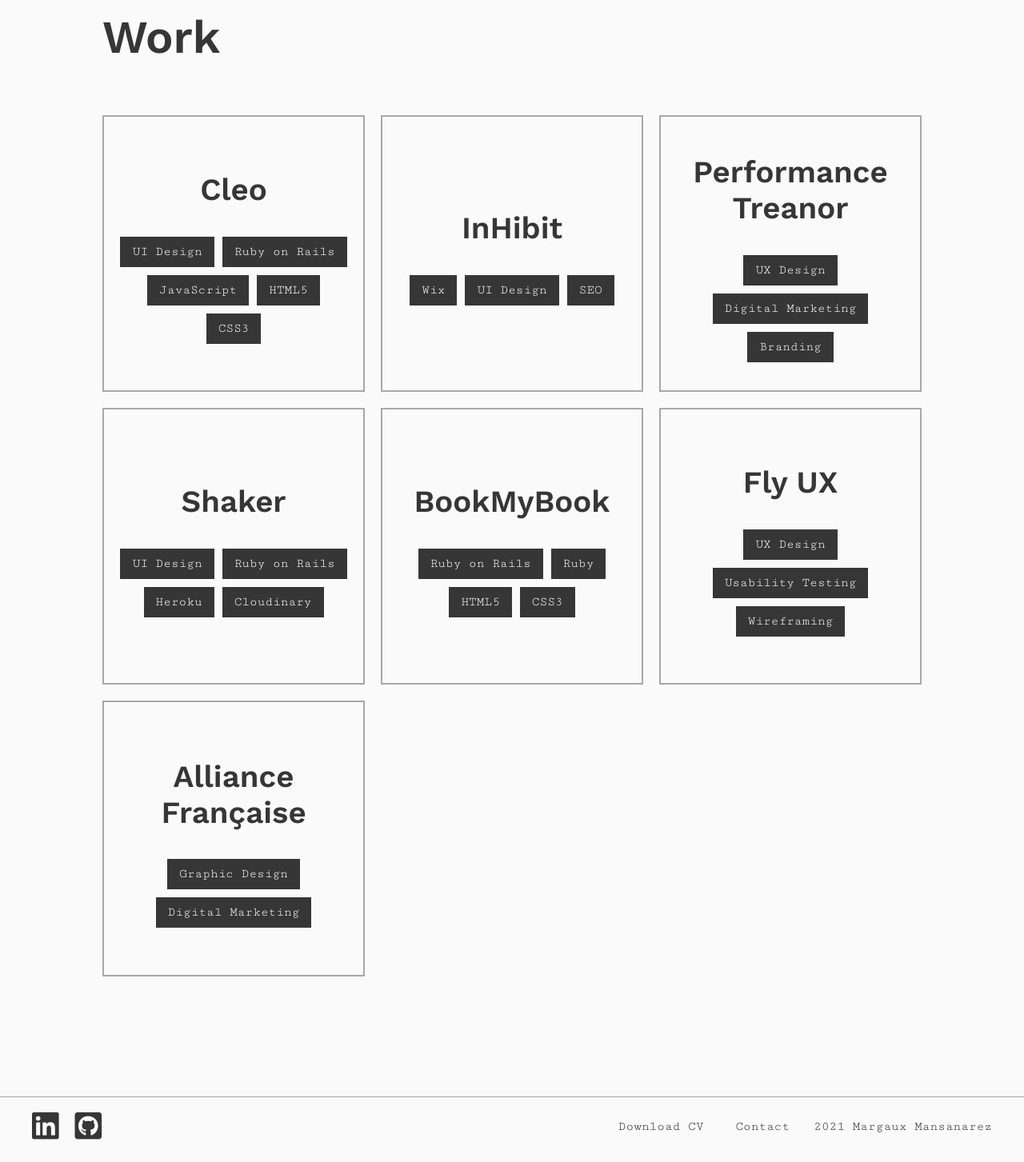
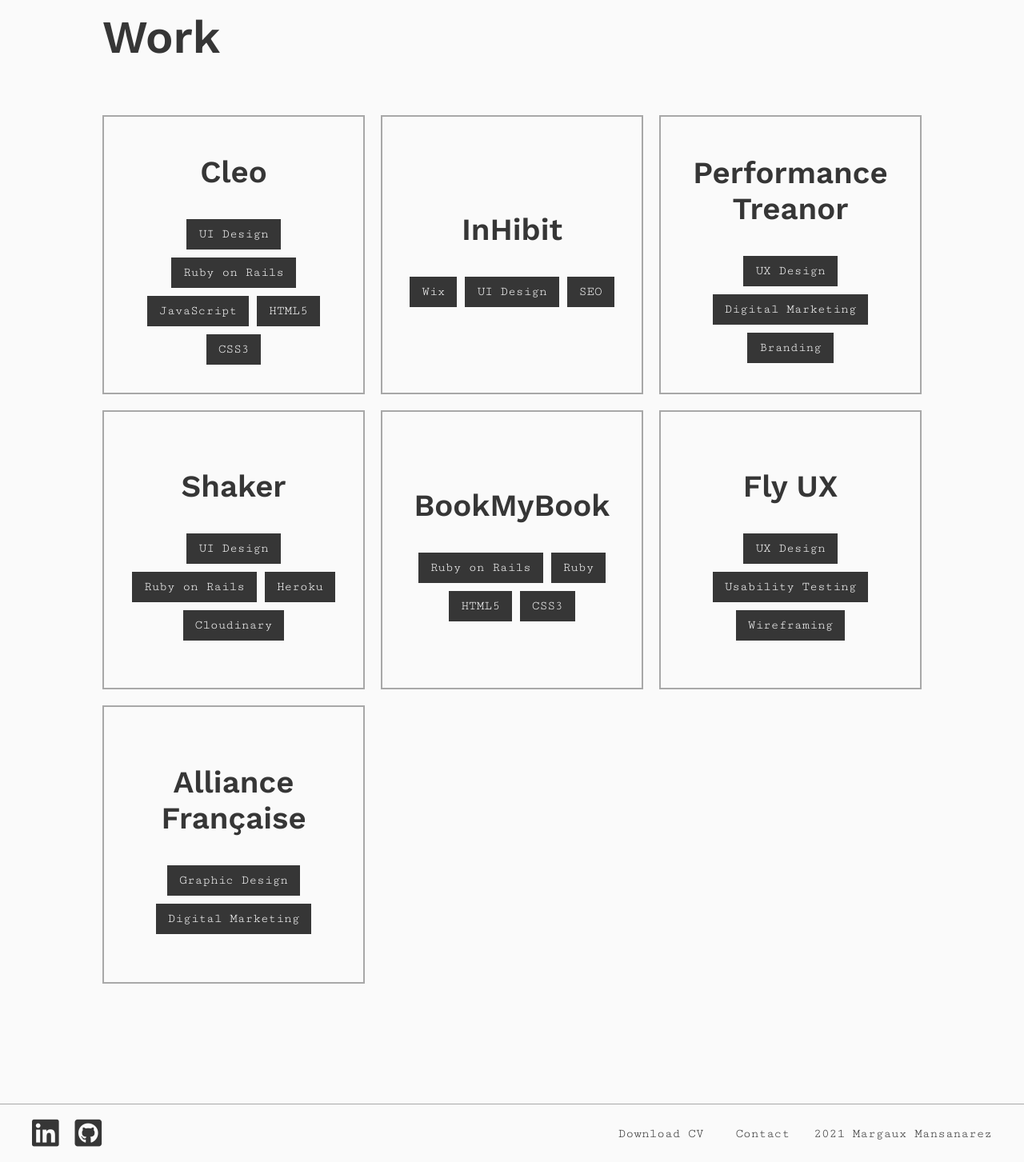
Before and after one commit to margaux-m/portfolio, a PHP site: page /pages/work.html in a window 1280 px wide. Shown: the part 218-1671 px from the top of the page at 80% size. Before the commit the page ends 1643 px from the top, so only its background shows below. Run offline with PHP 8.4, Linux system fonts and the light colour scheme; some libraries are stand-ins or nearby versions.

Commit message:
Work page: set min height for cards

```diff
--- a/assets/css/components/cards.css
+++ b/assets/css/components/cards.css
@@ -32,10 +32,11 @@
 
 .project-card {
   border: 2px solid #A8A8A8;
-  padding: 30px 10px;
+  padding: 30px 20px;
   display: flex;
   flex-direction: column;
   justify-content: center;
+  min-height: 250px;
 }
 
 .project-card > h2 {
```
